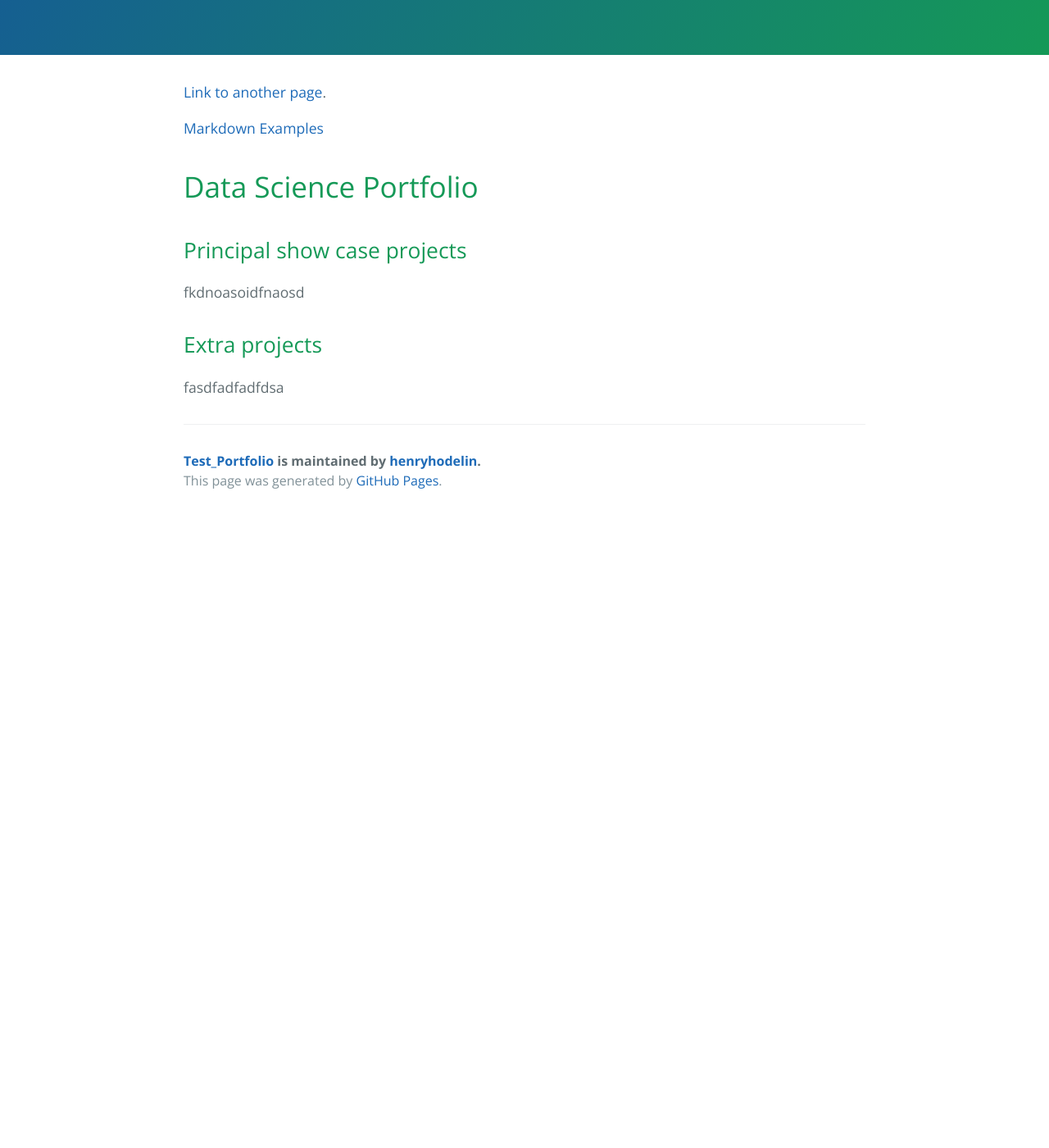
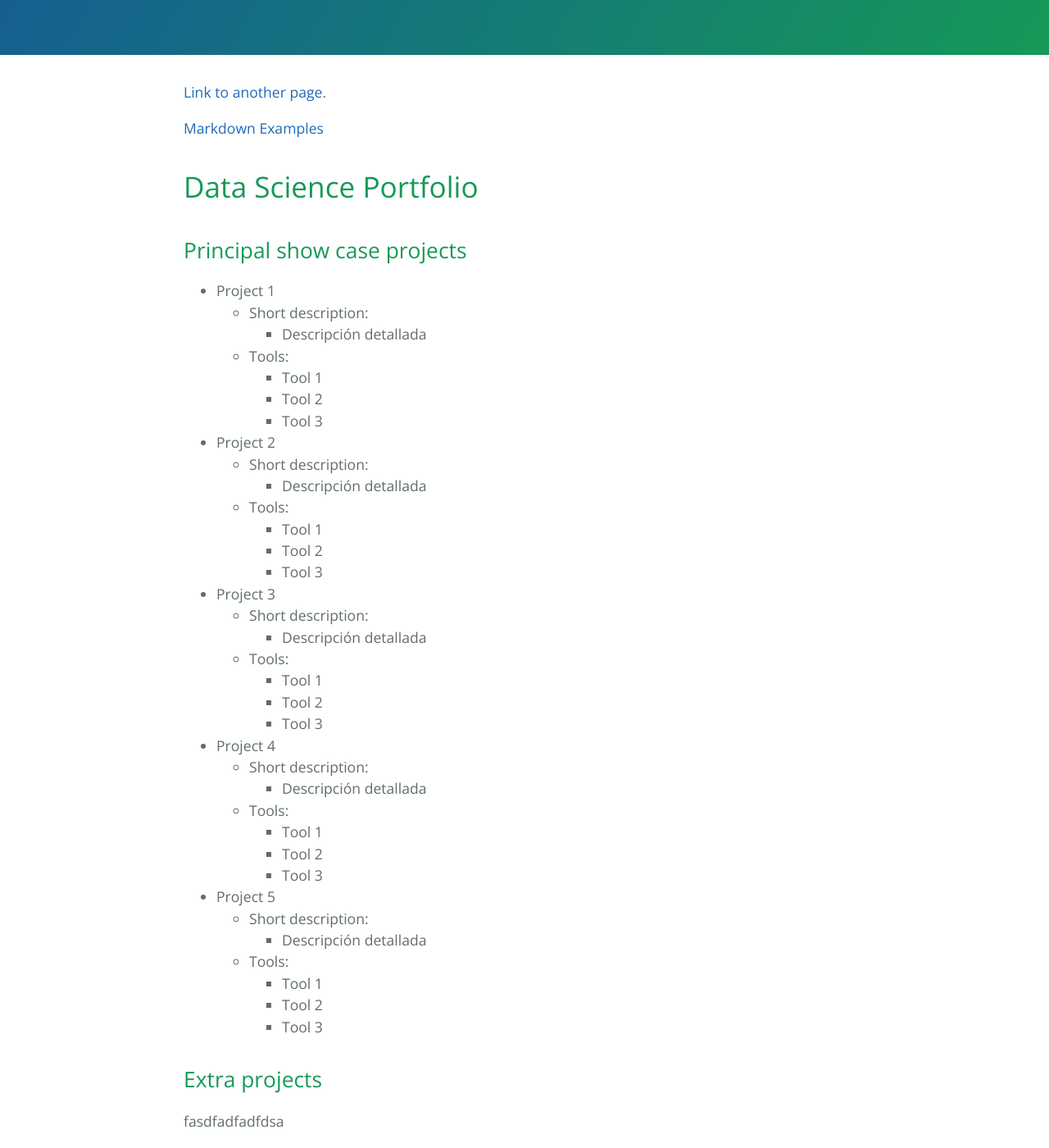
Before and after one commit to henryhodelin/Test_Portfolio, a Jekyll site: the page built from index.md, in a window 1280 px wide and 1400 px high, scrolled down 316 px. Shown: the whole window at 82% size. Built offline with Jekyll 4.4.1, drawn with Linux system fonts in a browser that asks for light colours; before the commit the page ends 946 px from its top, so only the background shows below that.

Commit message:
Update_indexmd_proyects_structure

```diff
--- a/index.md
+++ b/index.md
@@ -13,7 +13,49 @@ layout: default
 
 ## Principal show case projects
 
-fkdnoasoidfnaosd
+- Project 1
+  - Short description:
+    - Descripción detallada
+  - Tools:
+    - Tool 1
+    - Tool 2
+    - Tool 3
+
+- Project 2
+  - Short description:
+    - Descripción detallada
+  - Tools:
+    - Tool 1
+    - Tool 2
+    - Tool 3
+
+
+- Project 3
+  - Short description:
+    - Descripción detallada
+  - Tools:
+    - Tool 1
+    - Tool 2
+    - Tool 3
+
+- Project 4
+  - Short description:
+    - Descripción detallada
+  - Tools:
+    - Tool 1
+    - Tool 2
+    - Tool 3
+
+
+- Project 5
+  - Short description:
+    - Descripción detallada
+  - Tools:
+    - Tool 1
+    - Tool 2
+    - Tool 3
+
+
 
 ## Extra projects
 
```
